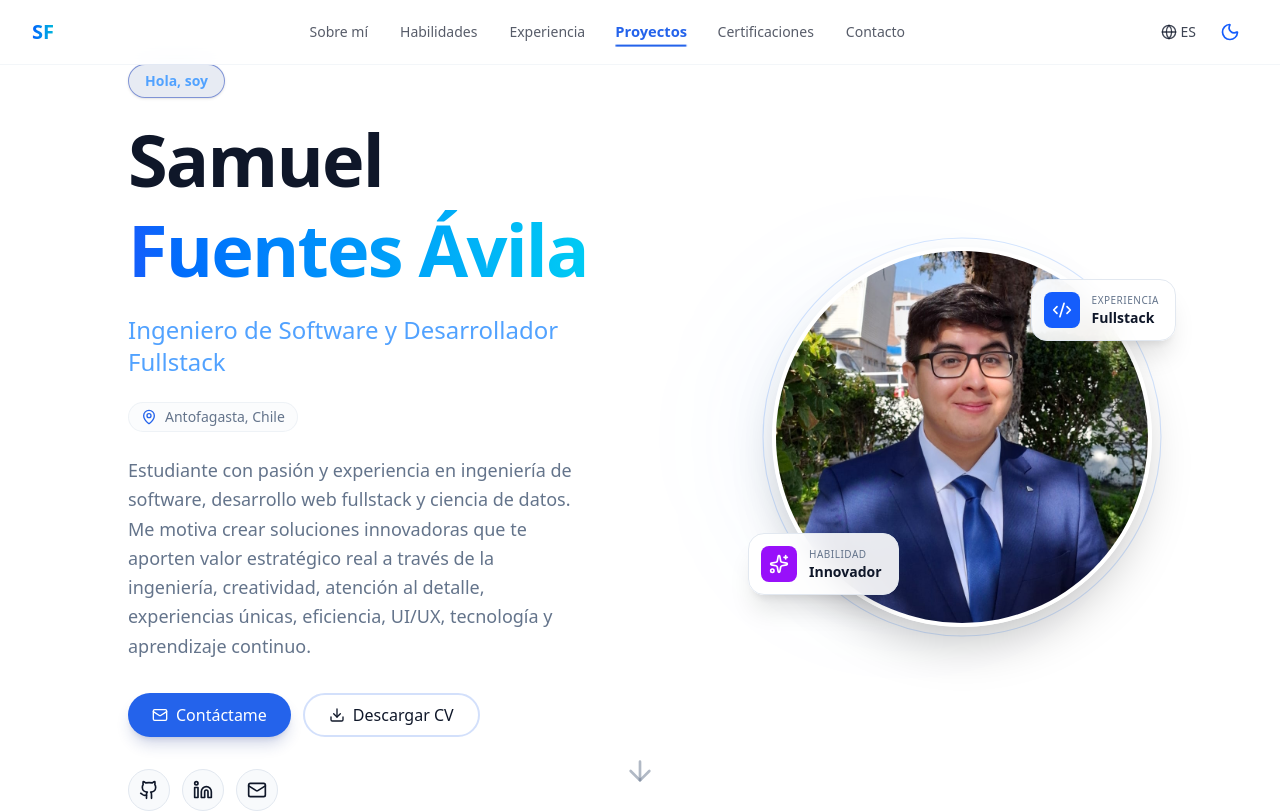
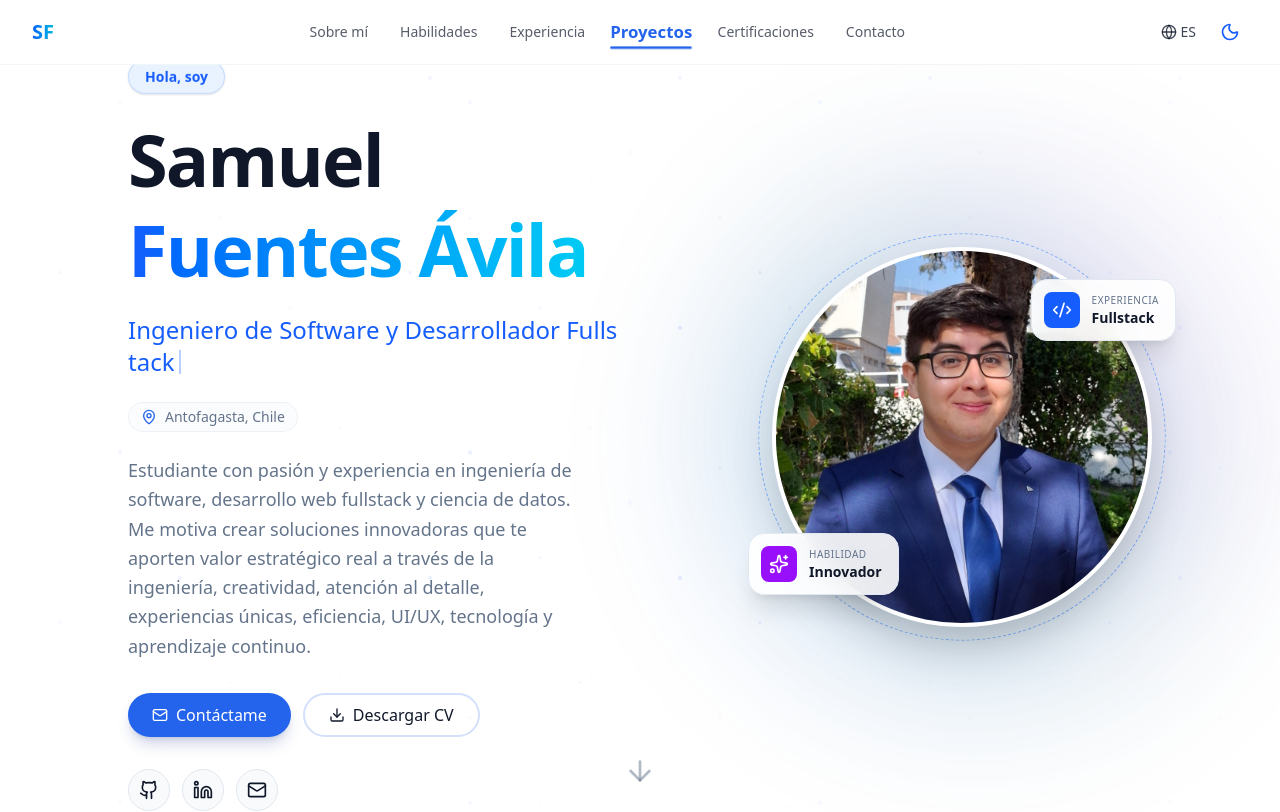
Before and after one commit to xPrismatico/portfolio, a Next.js app: page / in a window 1280 px wide. Shown: the top 812 px of the page. Built offline with nearby package versions, Linux system fonts and the light colour scheme.

Commit message:
feat: add stars background, lights and typed role

```diff
--- a/src/components/layout/Navbar.tsx
+++ b/src/components/layout/Navbar.tsx
@@ -63,7 +63,7 @@ export default function Navbar() {
                 // Lógica de estilos:
                 // Si es la sección activa, color primario y negrita. Si no, grisáceo.
                 activeSection === link.id
-                    ? "text-primary font-bold scale-105"
+                    ? "text-primary font-bold scale-120"
                     : "text-foreground/70 hover:text-primary hover:font-semibold"
               )}
             >
@@ -78,6 +78,7 @@ export default function Navbar() {
 
         {/* Controls (Theme & Lang) */}
         <div className="hidden md:flex items-center gap-4">
+
             <button
                 onClick={toggleLanguage}
                 className="flex items-center gap-1 text-sm font-medium hover:text-primary transition-colors text-foreground/80"
--- a/src/components/sections/Contact.tsx
+++ b/src/components/sections/Contact.tsx
@@ -130,10 +130,10 @@ export default function Contact() {
                   key={link.name}
                   href={link.url}
                   target="_blank"
-                  className="h-12 rounded-xl bg-card border border-border/50 flex items-center justify-center text-muted-foreground hover:bg-primary hover:text-white hover:border-primary transition-all duration-300 group shadow-sm"
+                  className="h-12 rounded-xl bg-card border border-border flex items-center justify-center text-muted-foreground hover:bg-primary hover:text-white hover:border-primary transition-all duration-300 group shadow-xl"
                   aria-label={link.name}
                 >
-                  <link.icon className="h-5 w-5 group-hover:scale-110 transition-transform" />
+                  <link.icon className="h-5 w-5 group-hover:scale-115 transition-transform" />
                 </a>
               ))}
             </div>
--- a/src/components/sections/Hero.tsx
+++ b/src/components/sections/Hero.tsx
@@ -25,12 +25,48 @@ export default function Hero() {
     visible: { opacity: 1, y: 0, transition: { duration: 0.6, ease: "easeOut" } }
   };
 
-  return (
+return (
     <section id="hero" className="relative flex min-h-[90vh] flex-col justify-center py-20 md:py-0">
+
+      {/* Fondo de "Constelaciones" (Partículas orgánicas y esparcidas) */}
+      <div className="absolute inset-0 pointer-events-none -z-20 overflow-hidden [mask-image:radial-gradient(ellipse_100%_100%_at_50%_50%,#000_10%,transparent_80%)]">
+        <svg className="absolute inset-0 w-full h-[150%] opacity-60">
+          <defs>
+            {/* Patrón 1: Estrellas pequeñas esparcidas asimétricamente */}
+            <pattern id="stars-1" x="0" y="0" width="250" height="250" patternUnits="userSpaceOnUse">
+              <circle cx="40" cy="40" r="1.5" fill="#8ba4ff" opacity="0.5" />
+              <circle cx="180" cy="60" r="2" fill="#8ba4ff" opacity="1" />
+              <circle cx="90" cy="160" r="1" fill="#8ba4ff" opacity="0.5" />
+              <circle cx="220" cy="200" r="1.5" fill="#8ba4ff" opacity="0.6" />
+            </pattern>
+            {/* Patrón 2: Estrellas medianas con otra escala para romper repetición */}
+            <pattern id="stars-2" x="0" y="0" width="350" height="350" patternUnits="userSpaceOnUse">
+              <circle cx="120" cy="80" r="2" fill="#8ba4ff" opacity="0.6" />
+              <circle cx="280" cy="130" r="2.5" fill="#8ba4ff" opacity="0.2" />
+              <circle cx="60" cy="250" r="1.5" fill="#8ba4ff" opacity="0.8" />
+              <circle cx="230" cy="310" r="1" fill="#8ba4ff" opacity="0.7" />
+            </pattern>
+          </defs>
+
+          {/* Capa 1 animada (Parallax lento) */}
+          <motion.rect
+            initial={{ opacity: 0, y: 0 }}
+            animate={{ opacity: [0.5, 0.4, 0.1], y: -100 }}
+            transition={{ duration: 15, repeat: Infinity, ease: "linear" }}
+            width="100%" height="100%" fill="url(#stars-1)"
+          />
+          {/* Capa 2 animada (Parallax un poco más rápido para dar profundidad) */}
+          <motion.rect
+            initial={{ opacity: 0, y: 0 }}
+            animate={{ opacity: [0.5, 0.55, 0.1], y: -150 }}
+            transition={{ duration: 25, repeat: Infinity, ease: "linear" }}
+            width="100%" height="100%" fill="url(#stars-2)"
+          />
+        </svg>
+      </div>
 
       {/* Contenedor Principal: Ajusté el px para que en móvil no aplaste el contenido */}
       <div className="container mx-auto grid grid-cols-1 items-center gap-8 px-4 md:grid-cols-2 md:px-12 lg:px-20 xl:px-32">
-
         {/* --- COLUMNA 1: TEXTO --- */}
         <motion.div
           variants={containerVariants}
@@ -39,19 +75,45 @@ export default function Hero() {
           className="order-2 md:order-1 flex flex-col items-center text-center md:items-start md:text-left space-y-6"
         >
           <motion.div variants={itemVariants} className="space-y-4 max-w-2xl">
+            {/* Etiqueta "Hola, soy" flotante */}
             <div className="flex justify-center md:justify-start">
-                 <span className="rounded-full bg-blue-900/10 border border-blue-800/50 px-4 py-1.5 text-sm font-semibold text-blue-400 backdrop-blur-sm shadow-sm">
+                 <motion.span
+                    animate={{ y: [0, -6, 0] }}
+                    transition={{ duration: 3, repeat: Infinity, ease: "easeInOut" }}
+                    className="rounded-full bg-blue-500/10 border border-blue-500/20 px-4 py-1.5 text-sm font-semibold text-blue-600 dark:text-blue-400 backdrop-blur-sm shadow-sm cursor-default"
+                 >
                     {language === "es" ? "Hola, soy" : "Hello, I'm"}
-                 </span>
+                 </motion.span>
             </div>
+
             <h1 className="text-4xl sm:text-5xl md:text-6xl lg:text-7xl font-extrabold tracking-tight text-foreground leading-tight">
               <span className="block text-foreground">{name.split(" ")[0]}</span>
               <span className="block bg-gradient-to-r from-blue-600 to-cyan-400 bg-clip-text text-transparent pb-1">
                 {name.split(" ").slice(1).join(" ")}
               </span>
             </h1>
-            <h2 className="text-lg sm:text-xl md:text-2xl font-medium text-blue-400">
-              {role[language]}
+
+            {/* Rol con Efecto Máquina de Escribir */}
+            <h2 className="text-lg sm:text-xl md:text-2xl font-medium text-blue-600 dark:text-blue-400 flex flex-wrap justify-center md:justify-start items-center min-h-[32px]">
+              {role[language].split("").map((char, index) => (
+                <motion.span
+                  key={index}
+                  initial={{ opacity: 0, display: "none" }}
+                  animate={{ opacity: 1, display: "inline" }}
+                  transition={{
+                    duration: 0.1,
+                    delay: 0.8 + index * 0.04, // Comienza a escribir después de que el texto entra
+                  }}
+                >
+                  {char === " " ? "\u00A0" : char}
+                </motion.span>
+              ))}
+              {/* Cursor parpadeante */}
+              <motion.span
+                animate={{ opacity: [1, 0, 1] }}
+                transition={{ duration: 0.8, repeat: Infinity, ease: "linear" }}
+                className="ml-1 w-[2px] h-5 sm:h-6 bg-blue-600 dark:bg-blue-400 inline-block"
+              />
             </h2>
           </motion.div>
 
@@ -105,11 +167,24 @@ export default function Hero() {
           transition={{ duration: 0.8, ease: "easeOut", delay: 0.2 }}
           className="order-1 md:order-2 relative flex justify-center md:justify-end mb-8 md:mb-0"
         >
-          <div className="absolute top-1/2 left-1/2 -translate-x-1/2 -translate-y-1/2 w-[260px] h-[260px] bg-blue-500/10 rounded-full blur-3xl -z-10" />
+          {/* Aura Orgánica que "respira" y gira (Opacidad e intensidad aumentadas) */}
+          <motion.div
+            animate={{
+              scale: [1, 0.8, 1],
+              rotate: [0, 90, 0],
+              opacity: [0.6, 0.9, 0.6] // Valores de opacidad más altos
+            }}
+            transition={{ duration: 8, repeat: Infinity, ease: "easeInOut" }}
+            className="absolute top-1/2 left-4/7 -translate-x-3/7 -translate-y-1/2 w-[280px] h-[280px] sm:w-[320px] sm:h-[320px] md:w-[450px] md:h-[450px] bg-gradient-to-tr from-blue-600/40 via-sky-800/50 to-purple-600/40 rounded-full blur-[80px] md:blur-[100px] -z-10"
+          />
 
           <div className="relative h-[260px] w-[260px] sm:h-[300px] sm:w-[300px] md:h-[380px] md:w-[380px] shrink-0">
-            <div className="absolute inset-0 rounded-full border border-blue-500/20 md:scale-105" />
-
+            {/* Anillo exterior rotatorio segmentado */}
+            <motion.div
+              animate={{ rotate: 360 }}
+              transition={{ duration: 25, repeat: Infinity, ease: "linear" }}
+              className="absolute inset-[-4px] rounded-full border border-dashed border-blue-500/50 md:scale-105 pointer-events-none"
+            />
             <div className="relative h-full w-full rounded-full overflow-hidden border-4 border-background shadow-2xl">
                <Image
                 src={profileImage || "/profile/me.jpg"}
```
